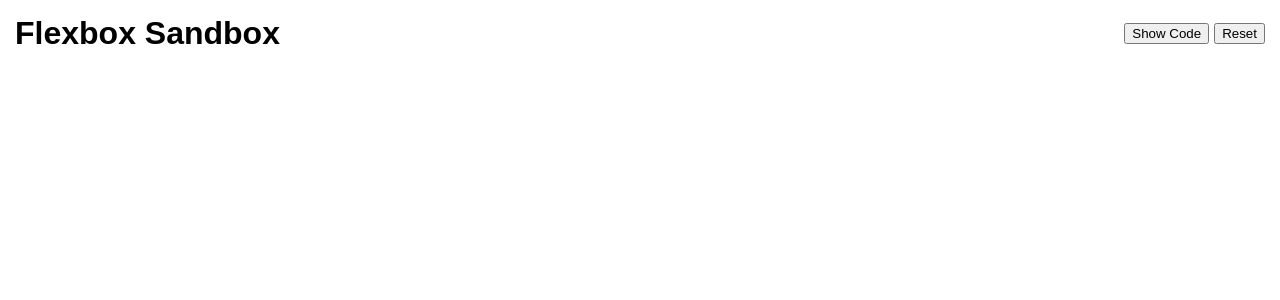
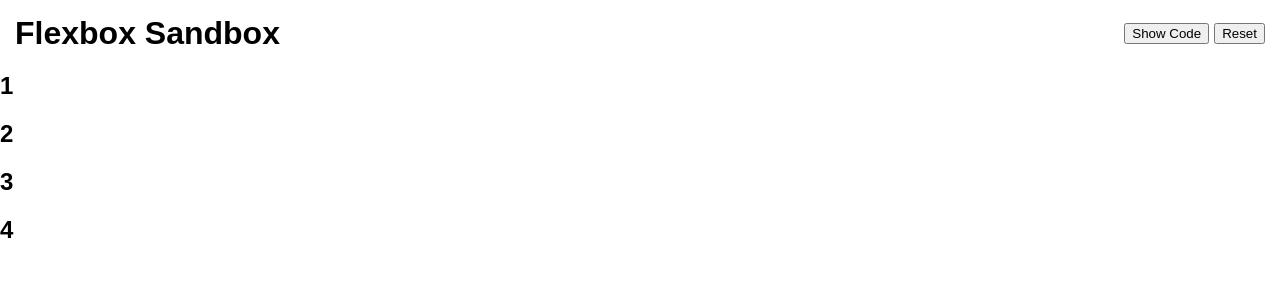
Before and after one commit to marissa27/flex-sandbox, a React (Create React App) app: page / in a window 1280 px wide. Shown: the top 300 px of the page. Built offline with nearby package versions, Linux system fonts and the light colour scheme.

Commit message:
Add in flexChild component

```diff
--- /dev/null
+++ b/src/components/flexChild.js
@@ -0,0 +1,10 @@
+import React from 'react';
+
+export const FlexChild = ({ divNumber }) => {
+
+  return (
+    <div className="flex-child">
+      <h2>{ divNumber }</h2>
+    </div>
+  )
+}
--- a/src/components/flexParent.js
+++ b/src/components/flexParent.js
@@ -1,11 +1,20 @@
 import React from 'react';
+import { FlexChild } from './flexChild';
 
 export const FlexParent = ({ flexClass }) => {
   const className = `flex-parent ${flexClass}`;
 
+  const renderChildrenDiv = () => {
+    return [1, 2, 3,4 ].map(num => {
+      return (
+        <FlexChild divNumber={ num }/>
+      )
+    })
+  }
+
   return (
     <section className={ className }>
-
+      { renderChildrenDiv() }
     </section>
   )
 }
```
